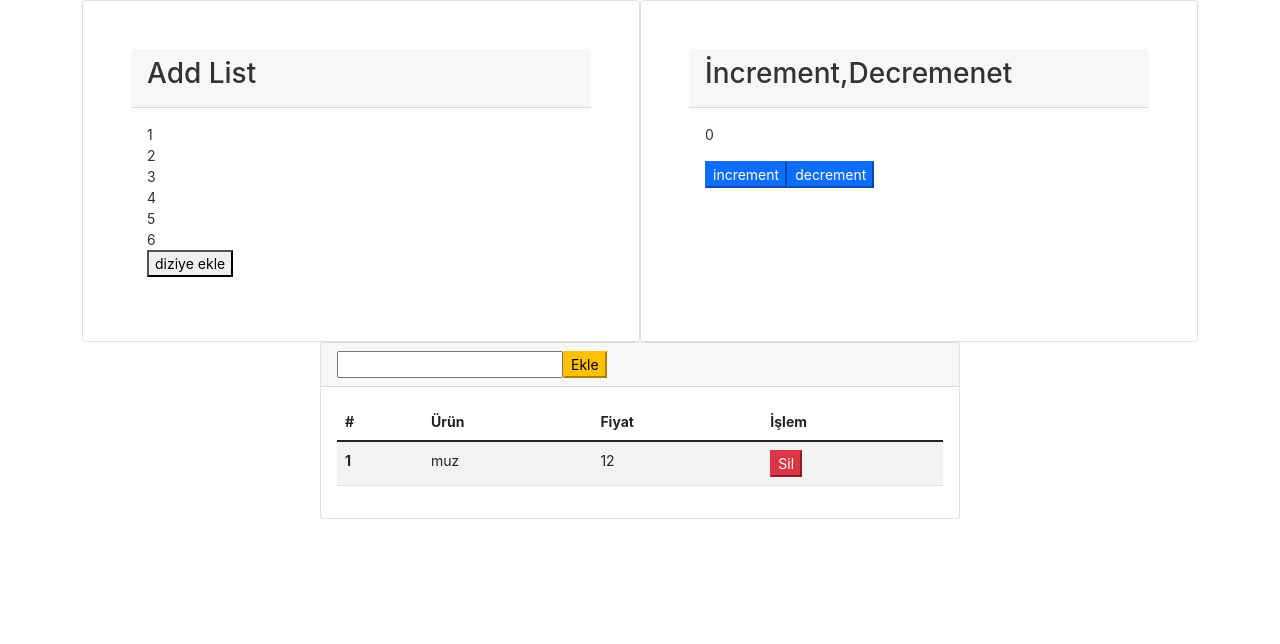
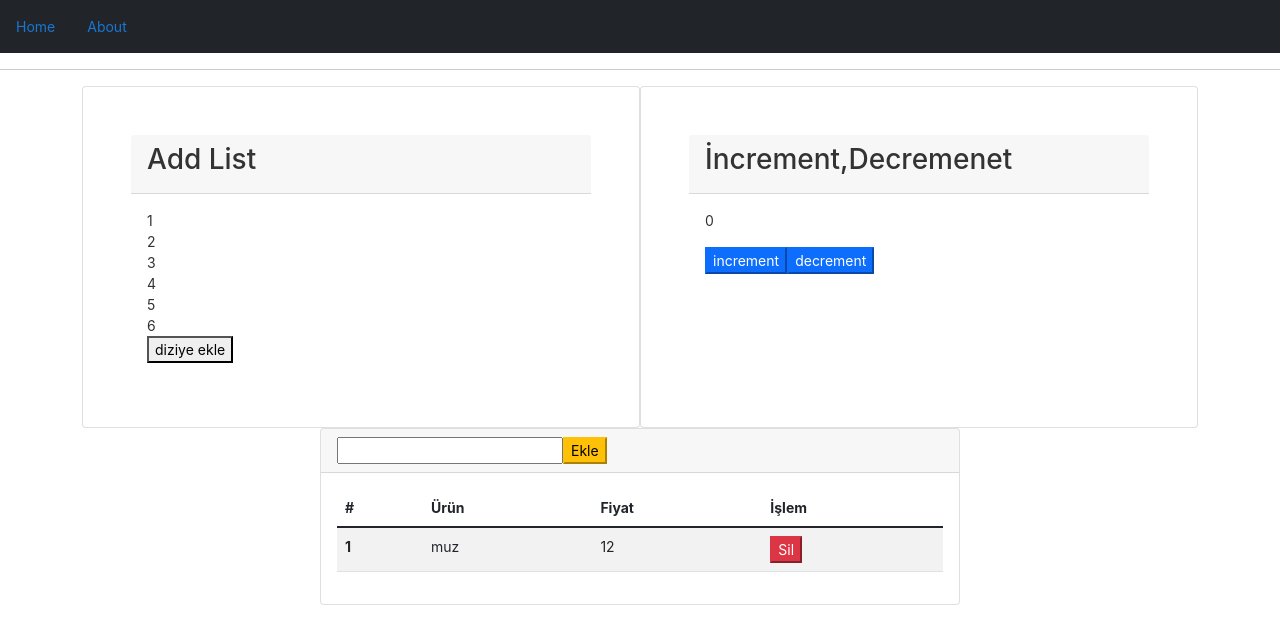
Before and after one commit to KubraGoktas/BasicAngularProject, an Angular app: page / in a window 1280 px wide. Shown: the top 644 px of the page. Built offline with nearby package versions, Linux system fonts and the light colour scheme.

Commit message:
routerlink eklendi

```diff
--- a/src/app/app.component.css
+++ b/src/app/app.component.css
@@ -290,3 +290,7 @@ svg#clouds {
     visibility: hidden;
   }
 }
+
+.navbar{
+  justify-content: flex-start;
+}
--- a/src/app/app.component.html
+++ b/src/app/app.component.html
@@ -1,2 +1,10 @@
 <!-- <app-home [myList]="list" (addMethod)="addElement($event)"></app-home> -->
+<div class="navbar navbar-dark bg-dark">
+
+
+  <a class="nav-link" routerLink="/">Home</a>
+  <a class="nav-link" routerLink="/about">About</a>
+
+</div>
+<hr>
 <router-outlet></router-outlet>
--- a/src/app/home/home.component.ts
+++ b/src/app/home/home.component.ts
@@ -10,10 +10,10 @@ import { NumberService } from "../table/number.service";
 })
 
 export class HomeComponent implements OnInit {
-  @Output() addMethod = new EventEmitter<number>()
+
   numberList: number[] = [];
   number = 0;
-  private _numberService:NumberService;
+  private _numberService: NumberService;
 
 
   constructor(nmbrService: NumberService) {
@@ -28,11 +28,11 @@ export class HomeComponent implements OnInit {
 
   addElement() {
 
-    // var lastnumber: number = this.numberList[this.numberList.length - 1];
-    // if (lastnumber) {
-    //   this.addMethod.emit(lastnumber + 1);
-    //   // this.myList.push(lastnumber + 1)
-    // }
+    var lastnumber: number = this.numberList[this.numberList.length - 1];
+    if (lastnumber) {
+      this._numberService.addElement(lastnumber + 1)
+      // this.myList.push(lastnumber + 1)
+    }
   }
   increment() {
     this.number = this.number + 1
```
